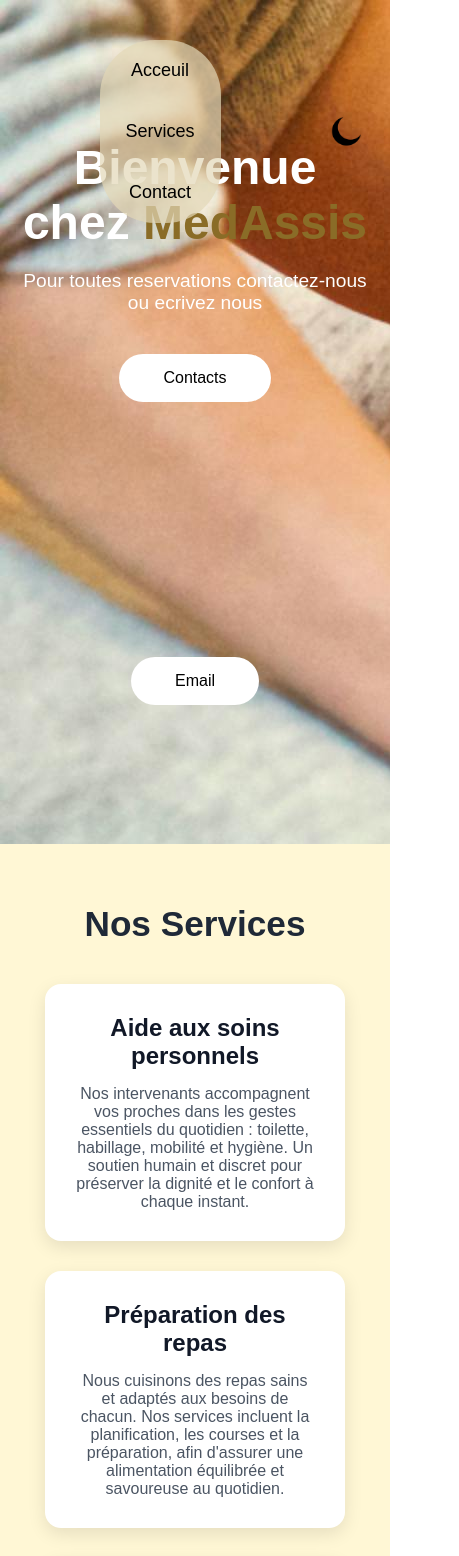
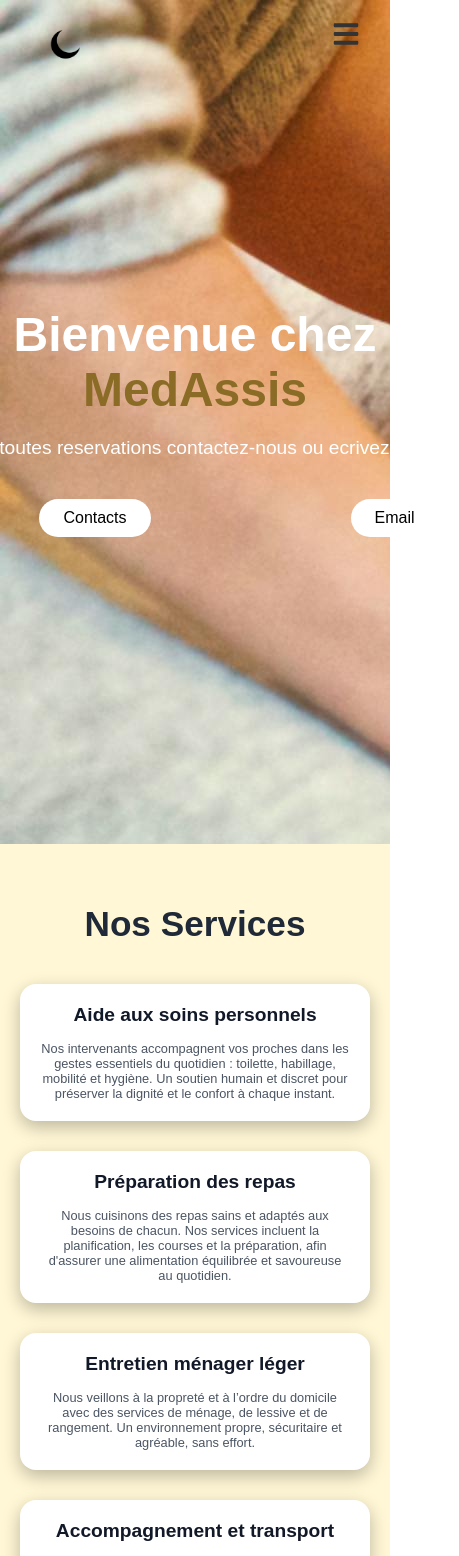
Before and after one commit to DVRTHVADER/MedAssist, a React (Vite) app: page / in a window 390 px wide. Shown: the top 1556 px of the page, 459 px wide, since content can reach past the window. Built offline with nearby package versions, Linux system fonts and the light colour scheme.

Commit message:
Add hamburger menu for responsive navbar

```diff
--- a/src/components/Acceuil/Acceuil.css
+++ b/src/components/Acceuil/Acceuil.css
@@ -43,14 +43,14 @@
 
 .acceuil-buttons {
   display: flex;
-  flex-direction: column;
+  flex-direction: row;
   gap: 255px;
   align-items: center;
 }
 
 .btn {
   padding: 15px 44px;
-  font-size: 1rem;
+  font-size: 0.9rem;
   border: none;
   border-radius: 25px;
   cursor: pointer;
@@ -124,12 +124,16 @@
 }
 
 /* Responsive */
-@media (min-width: 640px) {
+@media (max-width: 640px) {
   .acceuil-buttons {
     flex-direction: row;
+    gap: 200px;
+    margin-left: 88px;
   }
 
   .btn {
-    margin: 0 10px;
+    padding: 10px 24px; /* Reduce button size */
+    font-size: 1rem; /* Slightly smaller text */
+    margin: 0; /* Ensure no extra margin */
   }
 }
--- a/src/components/Navbar/Navbar.css
+++ b/src/components/Navbar/Navbar.css
@@ -55,3 +55,47 @@ ul li:hover {
   transition: 0.5s ease-out, border-radius 0.5s ease-out;
   color: white;
 }
+.hamburger {
+  display: none;
+  font-size: 28px;
+  cursor: pointer;
+  color: #333;
+}
+
+@media (max-width: 768px) {
+  .hamburger {
+    display: block;
+    position: absolute;
+    top: 20px;
+    right: 30px;
+    z-index: 1100;
+  }
+
+  ul {
+    display: none;
+    flex-direction: column;
+    position: absolute;
+    top: 70px;
+    right: 0;
+    width: 100%;
+    background: #e3d8b7;
+    border-radius: 0 0 20px 20px;
+    padding: 20px 0;
+    margin: 0;
+  }
+
+  ul.open {
+    display: flex;
+  }
+
+  ul li {
+    display: block;
+    margin: 10px 0;
+  }
+
+  .toggle-icon {
+    position: absolute;
+    top: 20px;
+    left: 20px;
+  }
+}
--- a/src/components/Navbar/Navbar.jsx
+++ b/src/components/Navbar/Navbar.jsx
@@ -1,17 +1,26 @@
-import React from "react";
+import React, { useState } from "react";
 import "./Navbar.css";
-import logo_light from "../../assets/logo_black.png";
+
 import toggle_light from "../../assets/night.png";
+import { FaBars, FaTimes } from "react-icons/fa"; // icons for open/close
 
 const Navbar = () => {
+  const [isMenuOpen, setIsMenuOpen] = useState(false);
+
   return (
     <div className="navbar">
-      <ul>
+      <ul className={`nav-links ${isMenuOpen ? "open" : ""}`}>
         <li>Acceuil</li>
         <li>Services</li>
         <li className="contact">Contact</li>
       </ul>
-      <img src={toggle_light} alt="" className="toggle-icon " />
+
+      <div className="icons">
+        <img src={toggle_light} alt="toggle" className="toggle-icon" />
+        <div className="hamburger" onClick={() => setIsMenuOpen(!isMenuOpen)}>
+          {isMenuOpen ? <FaTimes /> : <FaBars />}
+        </div>
+      </div>
     </div>
   );
 };
--- a/src/components/Service/Services.css
+++ b/src/components/Service/Services.css
@@ -18,11 +18,11 @@
 }
 
 .service-card {
-  background-color: white;
+  background-color: rgb(255, 255, 255);
   padding: 30px;
   border-radius: 16px;
-  max-width: 300px;
-  box-shadow: 0 6px 18px rgba(0, 0, 0, 0.1);
+  max-width: 400px;
+  box-shadow: 0 6px 18px rgba(6, 5, 5, 0.265);
   transition: transform 0.3s ease;
 }
 
@@ -39,3 +39,17 @@
   color: #4b5563;
   font-size: 1rem;
 }
+@media (max-width: 640px) {
+  .service-card {
+    padding: 20px;
+    max-width: 500px;
+  }
+
+  .service-card h3 {
+    font-size: 1.2rem;
+  }
+
+  .service-card p {
+    font-size: 0.8rem;
+  }
+}
--- a/src/index.css
+++ b/src/index.css
@@ -17,3 +17,50 @@ body {
   width: 100%;
   z-index: 1000;
 }
+@media (max-width: 600px) {
+  /* Navbar */
+  .navbar {
+    flex-direction: column;
+    padding: 10px;
+  }
+
+  ul {
+    margin: 10px 0;
+    padding: 10px;
+  }
+
+  ul li {
+    display: block;
+    margin: 10px 0;
+    font-size: 16px;
+  }
+
+  .toggle-icon {
+    width: 40px;
+  }
+
+  .toggle-icon:hover {
+    width: 50px;
+  }
+
+  /* Services Section */
+  .service-card {
+    max-width: 90%;
+  }
+
+  /* A propos section */
+  .apropos-container {
+    flex-direction: column;
+    align-items: center;
+    text-align: center;
+  }
+
+  .apropos-title,
+  .apropos-text {
+    text-align: center;
+  }
+
+  .apropos-carousel {
+    min-width: 90%;
+  }
+}
```
